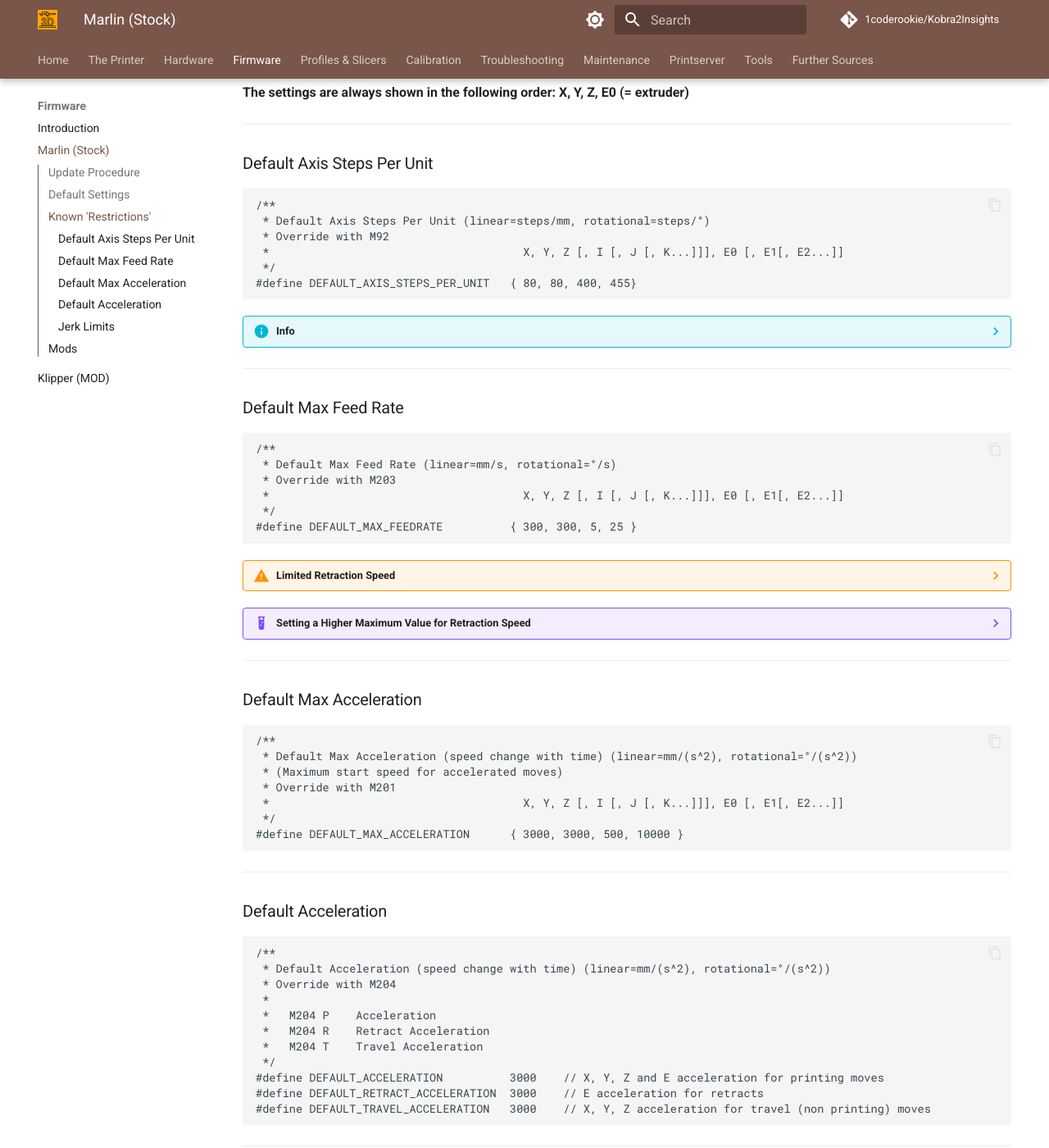
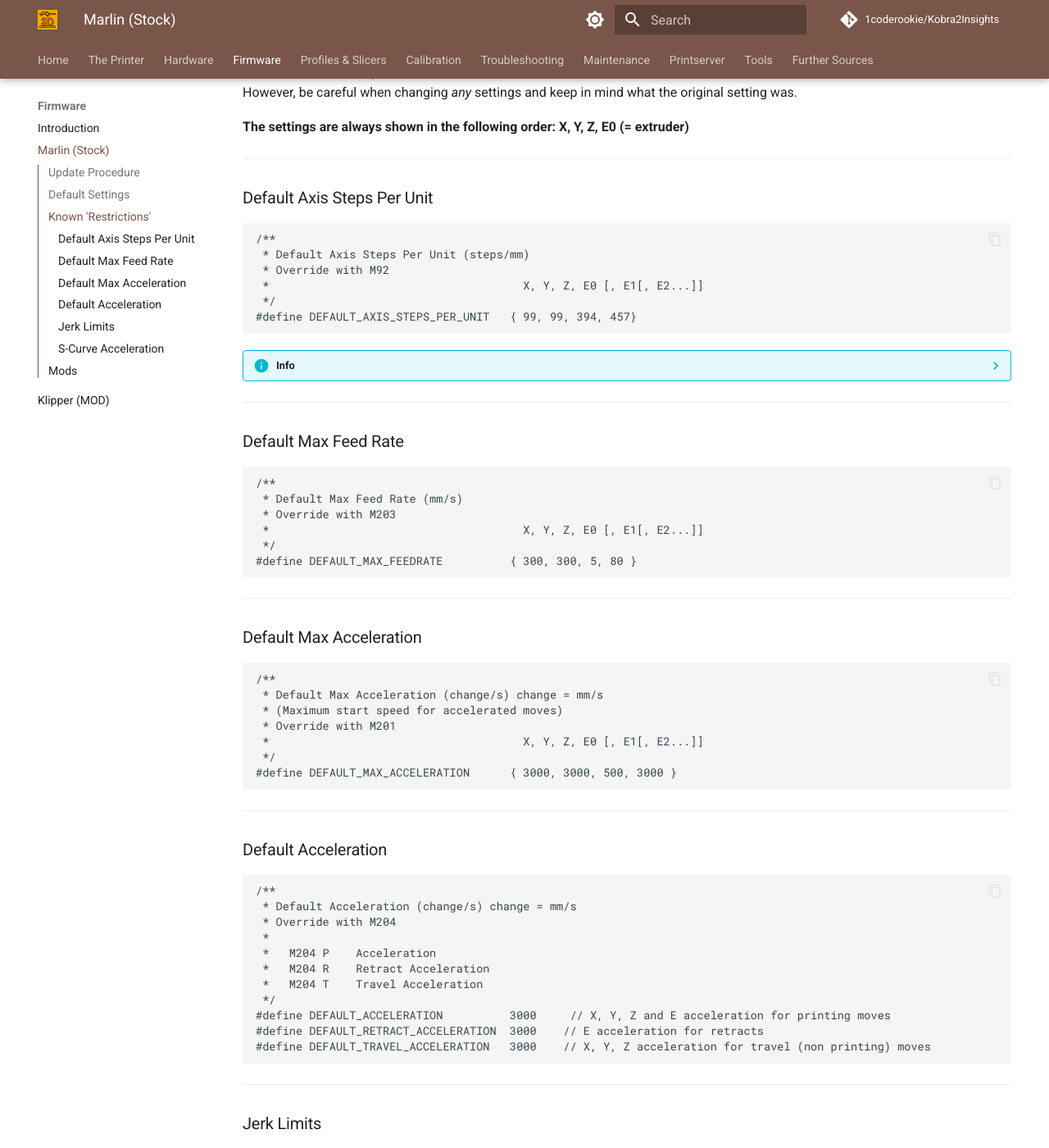
Before and after one commit to 1coderookie/Kobra2Insights, an MkDocs documentation site: the page built from docs/firmware/fw_marlin.md, in a window 1280 px wide and 1400 px high, scrolled down 1446 px. Shown: the whole window at 82% size. Built offline with MkDocs 1.6.1 and Material for MkDocs 9.7.7, drawn with Linux system fonts in a browser that asks for light colours; comment, search, counter and statistics services are not loaded; some of the changed text lies outside the part shown.

Commit message:
Update fw_marlin.md

````diff
--- a/docs/firmware/fw_marlin.md
+++ b/docs/firmware/fw_marlin.md
@@ -390,11 +391,11 @@
 ### Default Axis Steps Per Unit
 ```
 /**
- * Default Axis Steps Per Unit (linear=steps/mm, rotational=steps/°)
+ * Default Axis Steps Per Unit (steps/mm)
  * Override with M92
- *                                      X, Y, Z [, I [, J [, K...]]], E0 [, E1[, E2...]]
+ *                                      X, Y, Z, E0 [, E1[, E2...]]
  */
-#define DEFAULT_AXIS_STEPS_PER_UNIT   { 80, 80, 400, 455}
+#define DEFAULT_AXIS_STEPS_PER_UNIT   { 99, 99, 394, 457}
 ```
 
 ??? info
@@ -407,13 +408,14 @@
 ### Default Max Feed Rate
 ```
 /**
- * Default Max Feed Rate (linear=mm/s, rotational=°/s)
+ * Default Max Feed Rate (mm/s)
  * Override with M203
- *                                      X, Y, Z [, I [, J [, K...]]], E0 [, E1[, E2...]]
+ *                                      X, Y, Z, E0 [, E1[, E2...]]
  */
-#define DEFAULT_MAX_FEEDRATE          { 300, 300, 5, 25 }
+#define DEFAULT_MAX_FEEDRATE          { 300, 300, 5, 80 }
 ```
 
+<!--
 ??? warning "Limited Retraction Speed"
 
     So in case you were trying to find the optimum retraction speed and therefore printing retraction towers and wondered why there wasn't any real difference between e.g. 30mm/s, 40mm/s and 50mm/s, the reason is simple - they just didn't apply!
@@ -446,6 +448,7 @@
         ```
 
     Now you can start trying to find the best retraction speed that may be above 25mm/s by printing retraction towers.
+-->
 
 ---
 
@@ -453,12 +456,12 @@
 
 ```
 /**
- * Default Max Acceleration (speed change with time) (linear=mm/(s^2), rotational=°/(s^2))
+ * Default Max Acceleration (change/s) change = mm/s
  * (Maximum start speed for accelerated moves)
  * Override with M201
- *                                      X, Y, Z [, I [, J [, K...]]], E0 [, E1[, E2...]]
+ *                                      X, Y, Z, E0 [, E1[, E2...]]
  */
-#define DEFAULT_MAX_ACCELERATION      { 3000, 3000, 500, 10000 }
+#define DEFAULT_MAX_ACCELERATION      { 3000, 3000, 500, 3000 }
 ```
 
 ---
@@ -466,14 +469,14 @@
 ### Default Acceleration
 ```
 /**
- * Default Acceleration (speed change with time) (linear=mm/(s^2), rotational=°/(s^2))
+ * Default Acceleration (change/s) change = mm/s
  * Override with M204
  *
  *   M204 P    Acceleration
  *   M204 R    Retract Acceleration
  *   M204 T    Travel Acceleration
  */
-#define DEFAULT_ACCELERATION          3000    // X, Y, Z and E acceleration for printing moves
+#define DEFAULT_ACCELERATION          3000     // X, Y, Z and E acceleration for printing moves
 #define DEFAULT_RETRACT_ACCELERATION  3000    // E acceleration for retracts
 #define DEFAULT_TRAVEL_ACCELERATION   3000    // X, Y, Z acceleration for travel (non printing) moves
 ```
@@ -484,7 +487,7 @@
 ```
 /**
  * Default Jerk limits (mm/s)
- * Override with M205 X Y Z . . . E
+ * Override with M205 X Y Z E
  *
  * "Jerk" specifies the minimum speed change that requires acceleration.
  * When changing speed and direction, if the difference is less than the
@@ -492,25 +495,33 @@
  */
 #define CLASSIC_JERK
 #if ENABLED(CLASSIC_JERK)
-  #define DEFAULT_XJERK 10.0
-  #define DEFAULT_YJERK 10.0
-  #define DEFAULT_ZJERK  0.3
+  #define DEFAULT_XJERK  8
+  #define DEFAULT_YJERK  8
+  #define DEFAULT_ZJERK  0.4
 
 ...
 
-#define DEFAULT_EJERK    5.0  // May be used by Linear Advance
+#define DEFAULT_EJERK    8.0  // May be used by Linear Advance
 ```
 
 ---
 
+### S-Curve Acceleration
+```
+/**
+ * S-Curve Acceleration
+ *
+ * This option eliminates vibration during printing by fitting a Bézier
+ * curve to move acceleration, producing much smoother direction changes.
+ *
+ * See https://github.com/synthetos/TinyG/wiki/Jerk-Controlled-Motion-Explained
+ */
+#define S_CURVE_ACCELERATION
+```
 
 
 ---
-<!--
-### Linear Advance
-The useful function "Linear Advance" is NOT activated!
-This seems to be due to the fact that (afaik) there's some kind of problem with Marlin firmware versions before v2.1 and TMC2208 stepper drivers.
--->
+
 
 
 
````
Also changed, not shown: other parts of docs/firmware/fw_marlin.md (+7 -6 lines).
